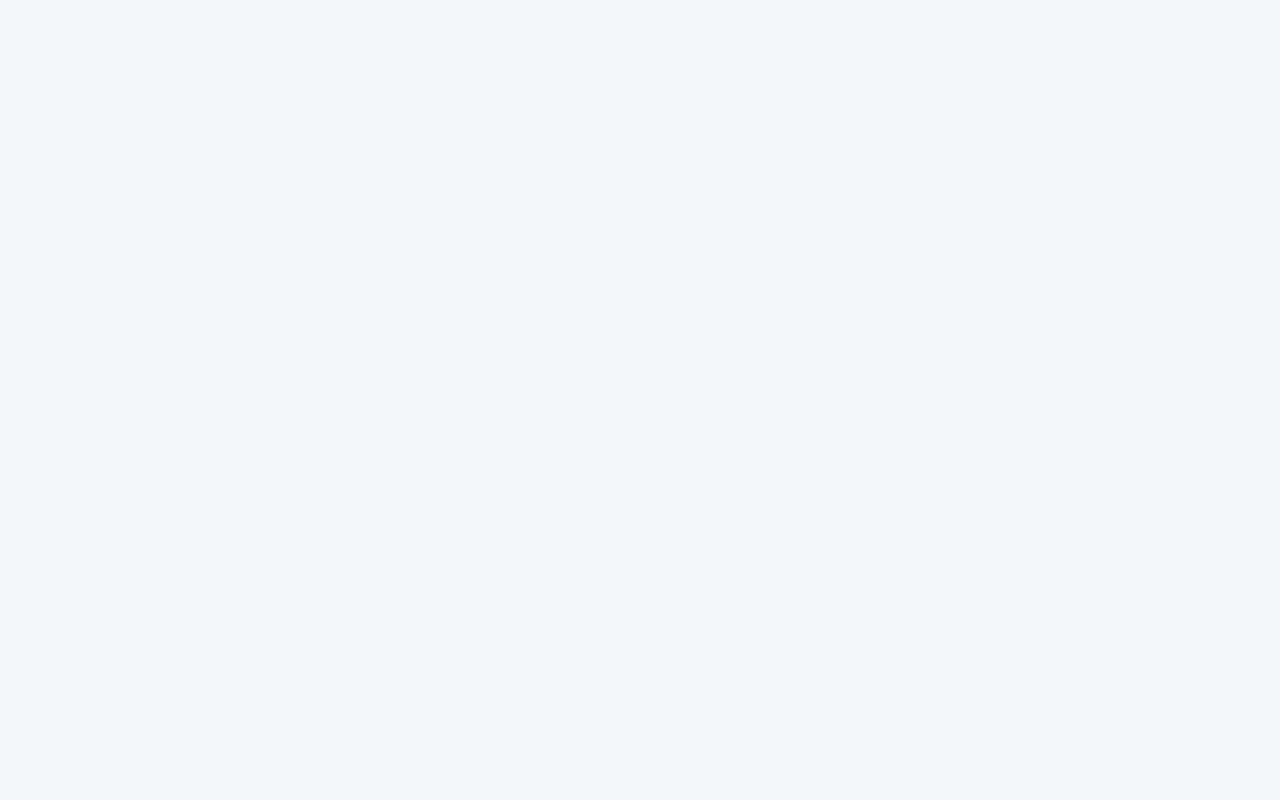
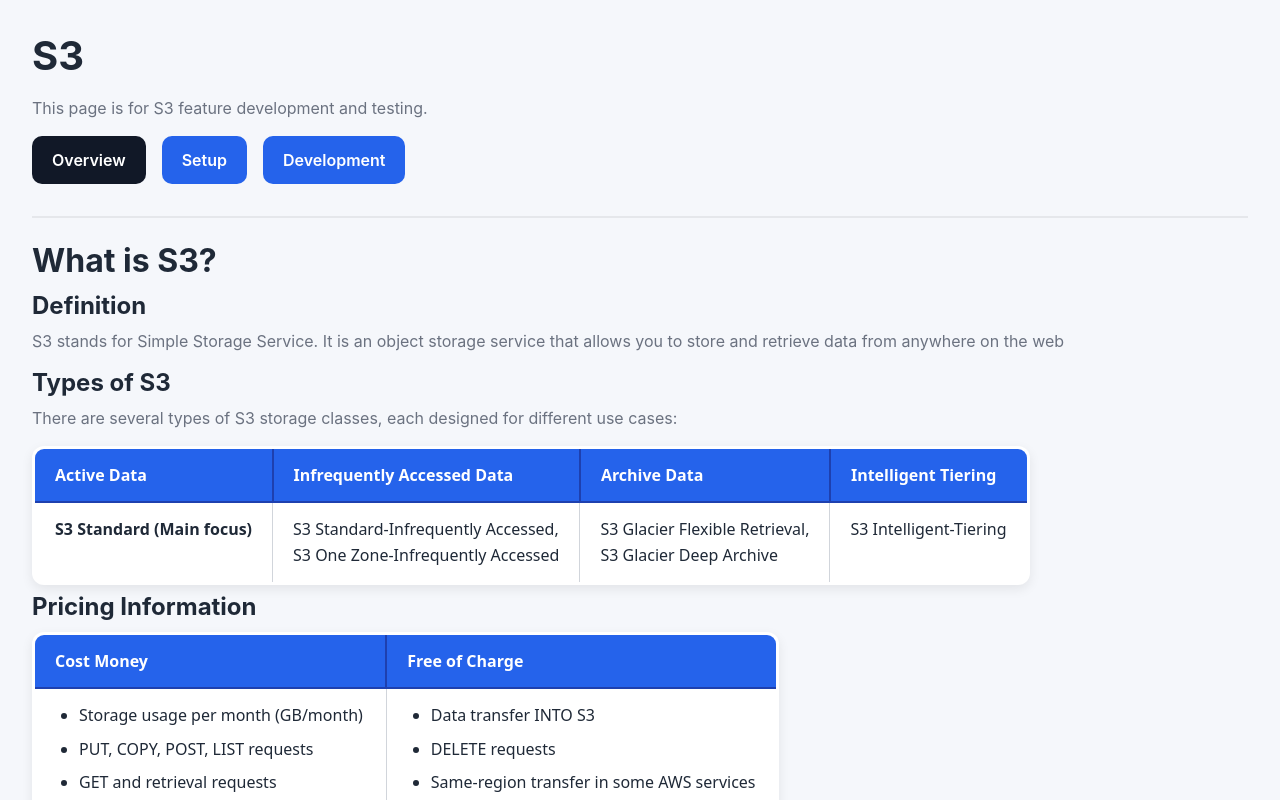
Before and after one commit to Koala118th/Study-Web-AWS, a React (Vite) app: page /s3 in a window 1280 px wide. Before the commit this address had no page. Shown: the top 800 px of the page. Built offline with nearby package versions, Linux system fonts and the light colour scheme.

Commit message:
Create S3 Feature and update guide

```diff
--- /dev/null
+++ b/src/css/header.css
@@ -0,0 +1,40 @@
+.feature-header {
+    margin-bottom: 2rem;
+}
+
+.feature-nav {
+    display: flex;
+
+    gap: 1rem;
+
+    flex-wrap: wrap;
+
+    margin-top: 1rem;
+}
+
+.feature-link {
+    padding: 0.75rem 1.25rem;
+
+    background-color: #2563eb;
+    color: white;
+
+    border-radius: 10px;
+
+    text-decoration: none;
+
+    font-weight: 600;
+
+    transition:
+        background-color 0.2s ease,
+        transform 0.2s ease;
+}
+
+.feature-link:hover {
+    background-color: #1d4ed8;
+
+    transform: translateY(-2px);
+}
+
+.active-link {
+    background-color: #111827;
+}
--- /dev/null
+++ b/src/pages/S3/S3.css
@@ -0,0 +1,58 @@
+hr {
+    margin: 24px 0;
+    border: none;
+    border-top: 2px solid #e5e7eb;
+}
+
+h3 {
+    margin-top: 8px;
+}
+
+table {
+    width: auto;
+    border-collapse: collapse;
+    border: 3px solid #1f2937;
+    border-radius: 12px;
+    overflow: hidden;
+    box-shadow:
+        0 4px 12px rgba(0, 0, 0, 0.08);
+    background: white;
+    font-family: system-ui, sans-serif;
+    margin-top: 10px;
+}
+
+/* Header */
+th {
+    background: #2563eb;
+    color: white;
+    padding: 14px 20px;
+    border: 2px solid #1e40af;
+    font-size: 1rem;
+    font-weight: 700;
+    text-align: left;
+}
+
+/* Cells */
+td {
+    padding: 14px 20px;
+    border: 1px solid #d1d5db;
+    vertical-align: top;
+    line-height: 1.6;
+}
+
+/* Zebra Striping */
+tbody tr:nth-child(even) {
+    background: #f9fafb;
+}
+
+/* Better line spacing inside cells */
+td br {
+    margin-bottom: 8px;
+}
+
+img {
+    max-width: 1200px;
+    height: auto;
+    image-rendering: "crisp-edges";
+    margin-top: 10px;
+}
--- /dev/null
+++ b/src/pages/S3/S3Development.tsx
@@ -0,0 +1,9 @@
+import "./S3.css";
+import S3Header from "./S3Header";
+export default function S3Development() {
+    return (
+        <div style={{ padding: "2rem" }}>
+            <S3Header />
+        </div>
+    );
+}
--- /dev/null
+++ b/src/pages/S3/S3Header.tsx
@@ -0,0 +1,51 @@
+import { NavLink } from "react-router-dom";
+import "../../css/header.css";
+
+export default function S3Header() {
+    return (
+        <header className="feature-header">
+            <h1>S3</h1>
+
+            <p>
+                This page is for S3 feature
+                development and testing.
+            </p>
+
+            <nav className="feature-nav">
+                <NavLink
+                    to="/s3"
+                    end
+                    className={({ isActive }) =>
+                        isActive
+                            ? "feature-link active-link"
+                            : "feature-link"
+                    }
+                >
+                    Overview
+                </NavLink>
+
+                <NavLink
+                    to="/s3/setup"
+                    className={({ isActive }) =>
+                        isActive
+                            ? "feature-link active-link"
+                            : "feature-link"
+                    }
+                >
+                    Setup
+                </NavLink>
+
+                <NavLink
+                    to="/s3/development"
+                    className={({ isActive }) =>
+                        isActive
+                            ? "feature-link active-link"
+                            : "feature-link"
+                    }
+                >
+                    Development
+                </NavLink>
+            </nav>
+        </header>
+    );
+}
--- /dev/null
+++ b/src/pages/S3/S3Overview.tsx
@@ -0,0 +1,83 @@
+import "./S3.css";
+import S3Header from "./S3Header";
+export default function S3Overview() {
+    return (
+        <div style={{ padding: "2rem" }}>
+            <S3Header />
+            <hr />
+            {/* What is S3? */}
+            <h2>What is S3?</h2>
+            <h3>Definition</h3>
+            <p>
+                S3 stands for Simple Storage Service. It is an object storage service that allows you to store and retrieve data from anywhere on the web
+            </p>
+            <h3>Types of S3</h3>
+            <p>
+                There are several types of S3 storage classes, each designed for different use cases:
+            </p>
+            {/* Table comparing S3 storage classes */}
+            <table>
+                <thead>
+                    <tr>
+                        <th>Active Data</th>
+                        <th>Infrequently Accessed Data</th>
+                        <th>Archive Data</th>
+                        <th>Intelligent Tiering</th>
+                    </tr>
+                </thead>
+                <tbody>
+                    <tr>
+                        <td>
+                            <strong>S3 Standard (Main focus) </strong>
+                        </td>
+                        <td>
+                            S3 Standard-Infrequently Accessed,
+                            <br />
+                            S3 One Zone-Infrequently Accessed
+                        </td>
+                        <td>
+                            S3 Glacier Flexible Retrieval,
+                            <br />
+                            S3 Glacier Deep Archive
+                        </td>
+                        <td>S3 Intelligent-Tiering</td>
+                    </tr>
+                </tbody>
+            </table>
+            {/* Pricing Information */}
+            <h3>Pricing Information</h3>
+            <table>
+                <thead>
+                    <tr>
+                        <th>
+                            <strong>Cost Money</strong>
+                        </th>
+                        <th>
+                            <strong>Free of Charge</strong>
+                        </th>
+                    </tr>
+                </thead>
+                <tr>
+                    <td>
+                        <ul>
+                            <li>Storage usage per month (GB/month)</li>
+                            <li>PUT, COPY, POST, LIST requests</li>
+                            <li>GET and retrieval requests</li>
+                            <li>Data transfer OUT to the internet</li>
+                            <li>Cross-region data transfer</li>
+                            <li>Retrieval from archival storage classes</li>
+                        </ul>
+                    </td>
+                    <td>
+                        <ul>
+                            <li>Data transfer INTO S3</li>
+                            <li>DELETE requests</li>
+                            <li>Same-region transfer in some AWS services</li>
+                        </ul>
+                    </td>
+                </tr>
+            </table>
+            <hr />
+        </div>
+    );
+}
--- /dev/null
+++ b/src/pages/S3/S3Setup.tsx
@@ -0,0 +1,21 @@
+import "./S3.css";
+import bucketImage1 from "./assets/bucket-create-1.png";
+import S3Header from "./S3Header";
+
+export default function S3Setup() {
+    return (
+        <div style={{ padding: "2rem" }}>
+            <S3Header />
+            {/* Creating and Managing S3 Buckets */}
+            <h2>Creating and Managing S3 Buckets</h2>
+            <ol>
+                <li>
+                    Set the bucket name and region.
+                    <br />
+                    <img src={bucketImage1} />
+                </li>
+            </ol>
+
+        </div>
+    );
+}
--- a/src/router/index.tsx
+++ b/src/router/index.tsx
@@ -1,6 +1,10 @@
 import { Routes, Route } from "react-router-dom";
 import Home from "../pages/Home";
 import Example from "../pages/Example/ExamplePage";
+//S3 files
+import S3Overview from "../pages/S3/S3Overview";
+import S3Setup from "../pages/S3/S3Setup";
+import S3Development from "../pages/S3/S3Development";
 
 export default function AppRouter() {
     return (
@@ -10,6 +14,19 @@
                 path="/example"
                 element={<Example />}
             />
+            {/* S3 Route */}
+            <Route
+                path="/s3"
+                element={<S3Overview />}
+            />
+            <Route
+                path="/s3/setup"
+                element={<S3Setup />}
+            />
+            <Route
+                path="/s3/development"
+                element={<S3Development />}
+            />
         </Routes>
     );
 }
```
Also changed, not shown: src/pages/Home.tsx (+96 -18 lines), src/pages/S3/assets/bucket-create-1.png (added).
